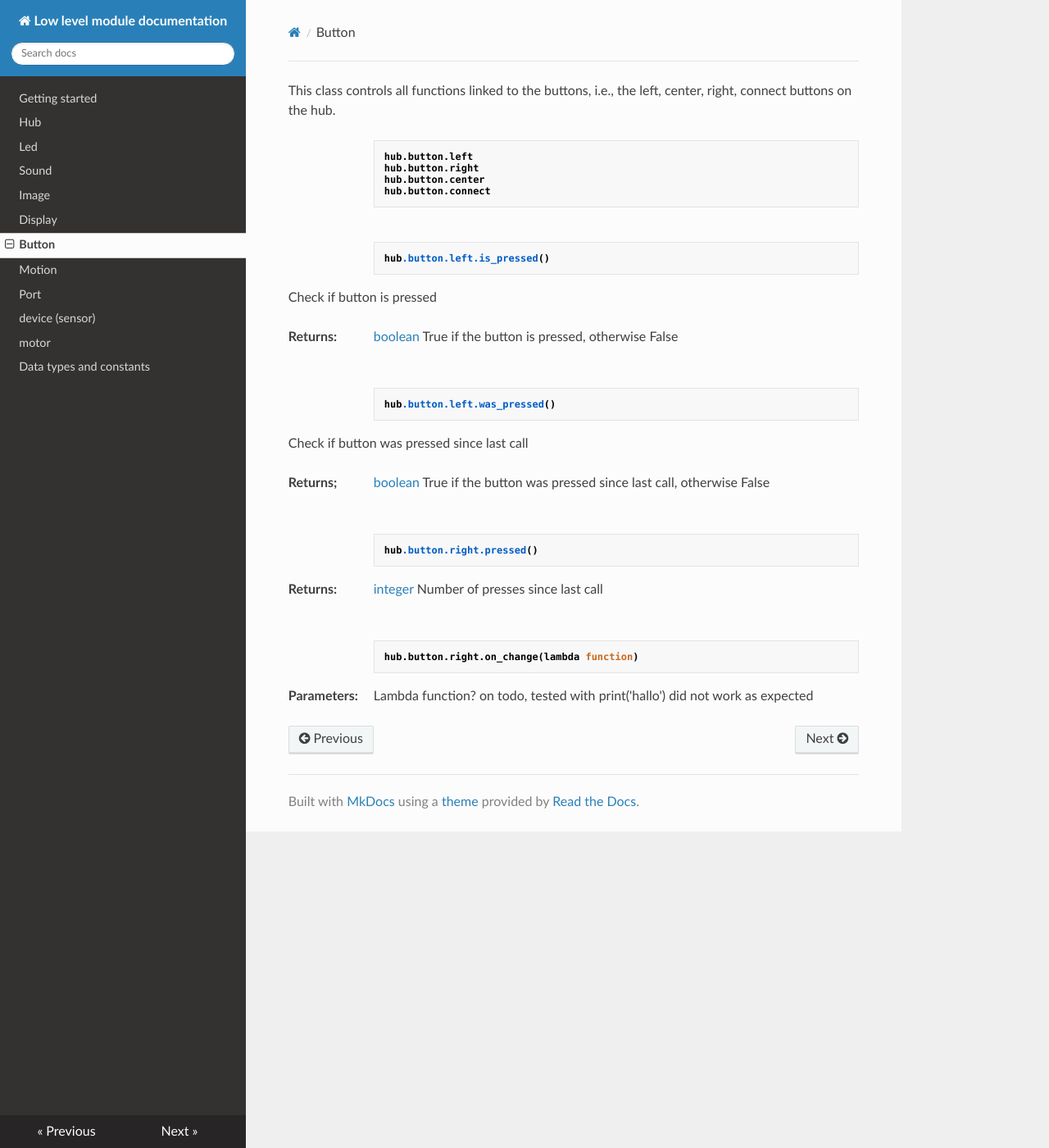
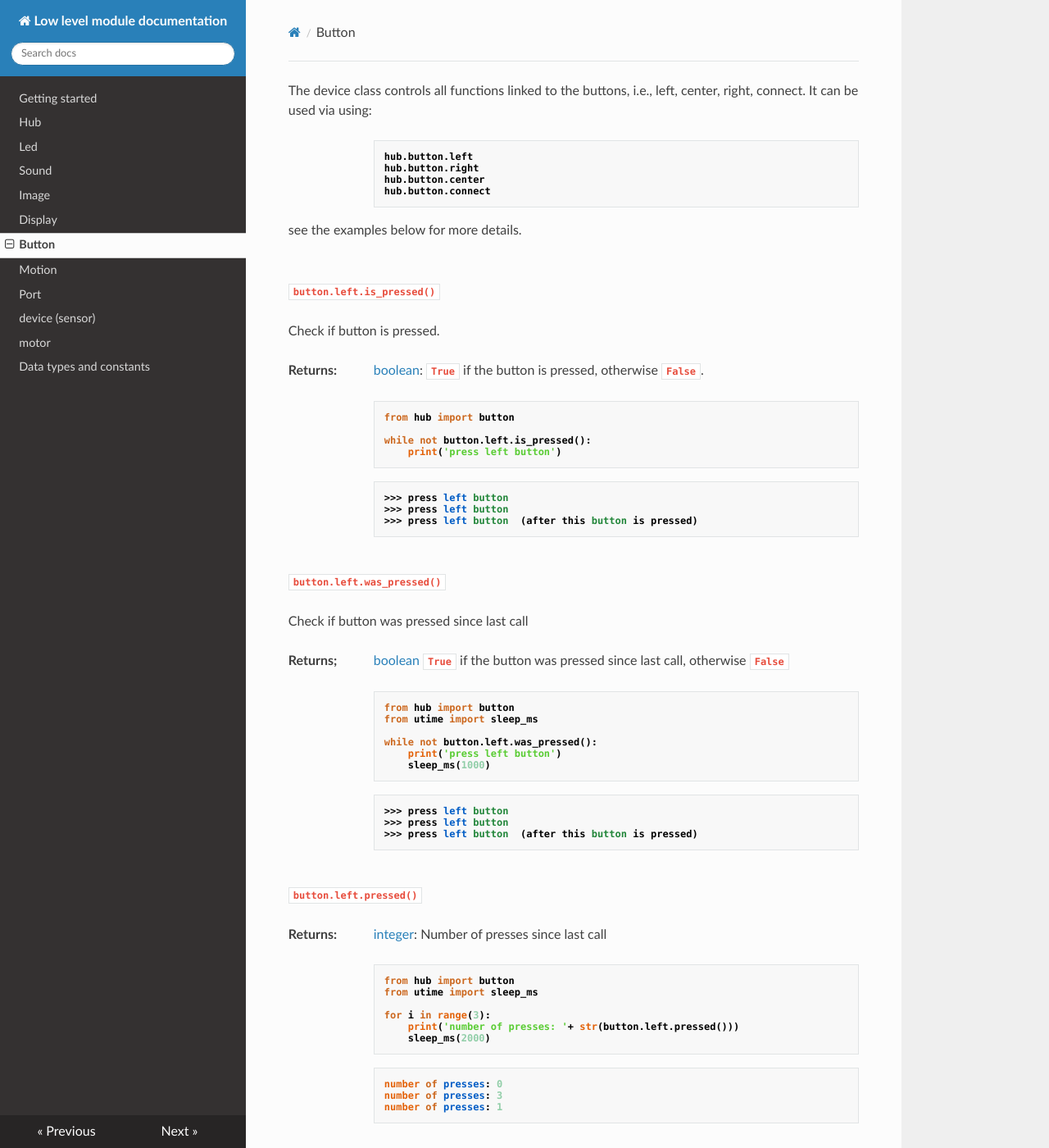
Before and after one commit to NStrijbosch/hub-module-notes, an MkDocs documentation site: the page built from docs/button.md, in a window 1280 px wide and 1400 px high. Shown: the whole window at 82% size. Built offline with MkDocs 1.6.1, drawn with Linux system fonts in a browser that asks for light colours; nearby versions of some CDN libraries; some of the changed text lies outside the part shown.

Commit message:
Update button.md

````diff
--- a/docs/button.md
+++ b/docs/button.md
@@ -1,53 +1,88 @@
 
-This class controls all functions linked to the buttons, i.e., the left, center, right, connect buttons on the hub.
-
+The device class controls all functions linked to the buttons, i.e., left, center, right, connect. It can be used via using:
 ```
 hub.button.left
 hub.button.right
 hub.button.center
 hub.button.connect
 ```
+see the examples below for more details.
 
-## is_pressed()
+## is pressed()
 
-```
-hub.button.left.is_pressed()
-```
+`button.left.is_pressed()`
 
-Check if button is pressed
+Check if button is pressed.
 
 __Returns:__
 
-*  [boolean](data_types.md#bool) True if the button is pressed, otherwise False
+*  [boolean](data_types.md#bool): `True` if the button is pressed, otherwise `False`.
 
+``` python
+from hub import button
+
+while not button.left.is_pressed():
+    print('press left button')
+```
+
+```
+>>> press left button
+>>> press left button
+>>> press left button  (after this button is pressed)
+```
 
 ## was_pressed()
 
-```
-hub.button.left.was_pressed()
-```
+`button.left.was_pressed()`
 
 Check if button was pressed since last call
 
 __Returns;__
 
-*  [boolean](data_types.md#bool) True if the button was pressed since last call, otherwise False
+*  [boolean](data_types.md#bool) `True` if the button was pressed since last call, otherwise `False`
+
+``` python
+from hub import button
+from utime import sleep_ms
+
+while not button.left.was_pressed():
+    print('press left button')
+    sleep_ms(1000)
+```
+
+```
+>>> press left button
+>>> press left button
+>>> press left button  (after this button is pressed)
+```
+
 
 ## pressed()
 
-```
-hub.button.right.pressed()
-```
+`button.left.pressed()`
 
 __Returns:__
 
-* [integer](data_types.md#int) Number of presses since last call
+* [integer](data_types.md#int): Number of presses since last call
 
-## on_change()
+``` python
+from hub import button
+from utime import sleep_ms
+
+for i in range(3):
+    print('number of presses: '+ str(button.left.pressed()))
+    sleep_ms(2000)
+```
 
 ```
-hub.button.right.on_change(lambda function)
+number of presses: 0
+number of presses: 3
+number of presses: 1
 ```
+
+## on_change() TODO
+
+`button.left.on_change(lambda function)`
 
 __Parameters:__
 
````
